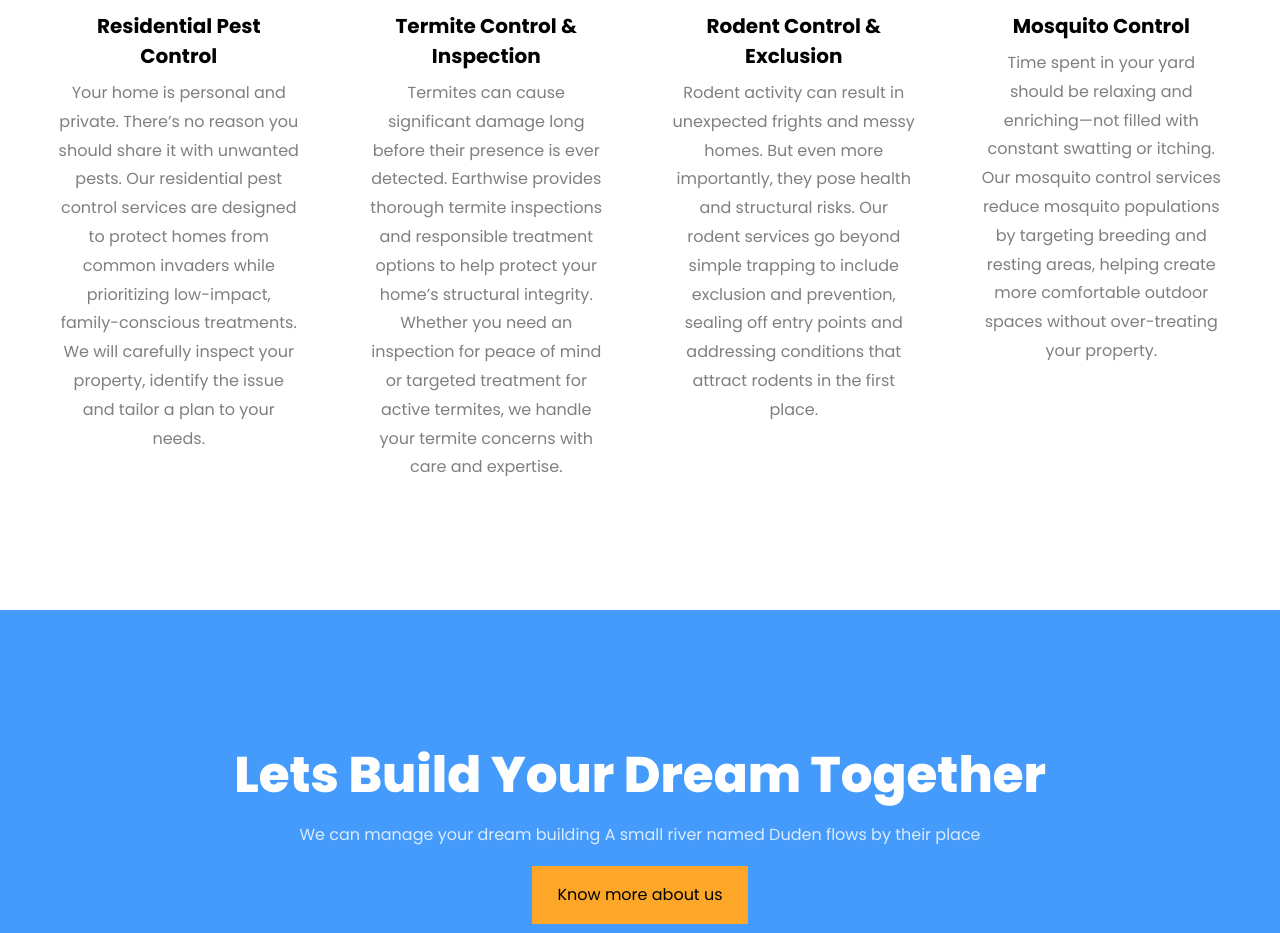
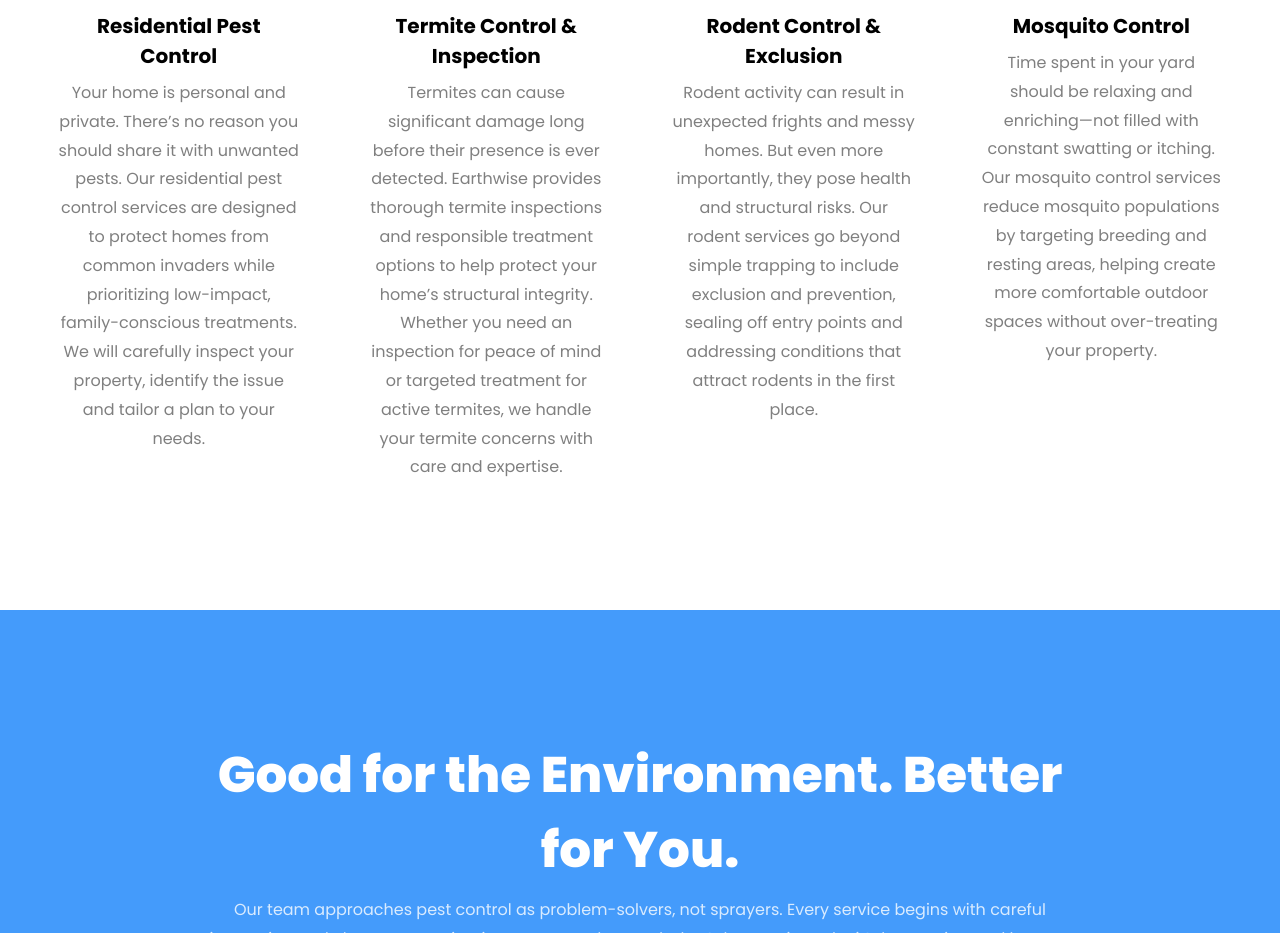
Before and after one commit to pestapex/pestapex.github.io, a plain HTML site: page index.html in a window 1280 px wide. Shown: the part 1867-2800 px from the top of the page. Drawn offline with Linux system fonts and the light colour scheme; some packages are replaced by stand-ins of ours; no server answers; files whose address does not match are found by name.

Commit message:
first commit

```diff
--- a/index.html
+++ b/index.html
@@ -233,8 +233,8 @@
 			<div class="container">
 				<div class="row justify-content-center">
 					<div class="col-md-9 text-center">
-						<h2>Lets Build Your Dream Together</h2>
-						<p>We can manage your dream building A small river named Duden flows by their place</p>
+						<h2>Good for the Environment. Better for You.</h2>
+						<p>Our team approaches pest control as problem-solvers, not sprayers. Every service begins with careful inspection and clear communication, so you understand what’s happening, why it’s happening and how we plan to fix it. We believe informed homeowners make better decisions—which is why we choose to guide you, not pressure you.</p>
 						<p class="mb-0"><a href="#" class="btn btn-primary px-4 py-3">Know more about us</a></p>
 					</div>
 				</div>
```
